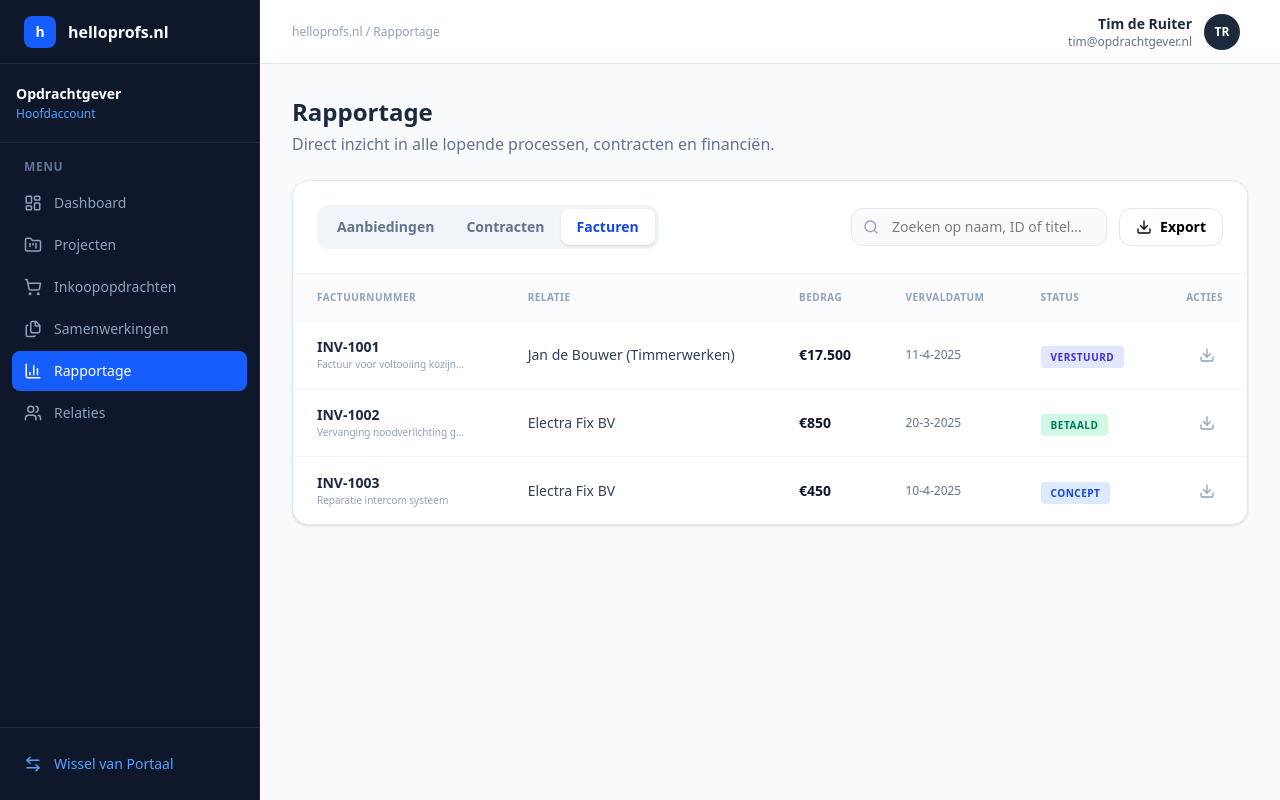
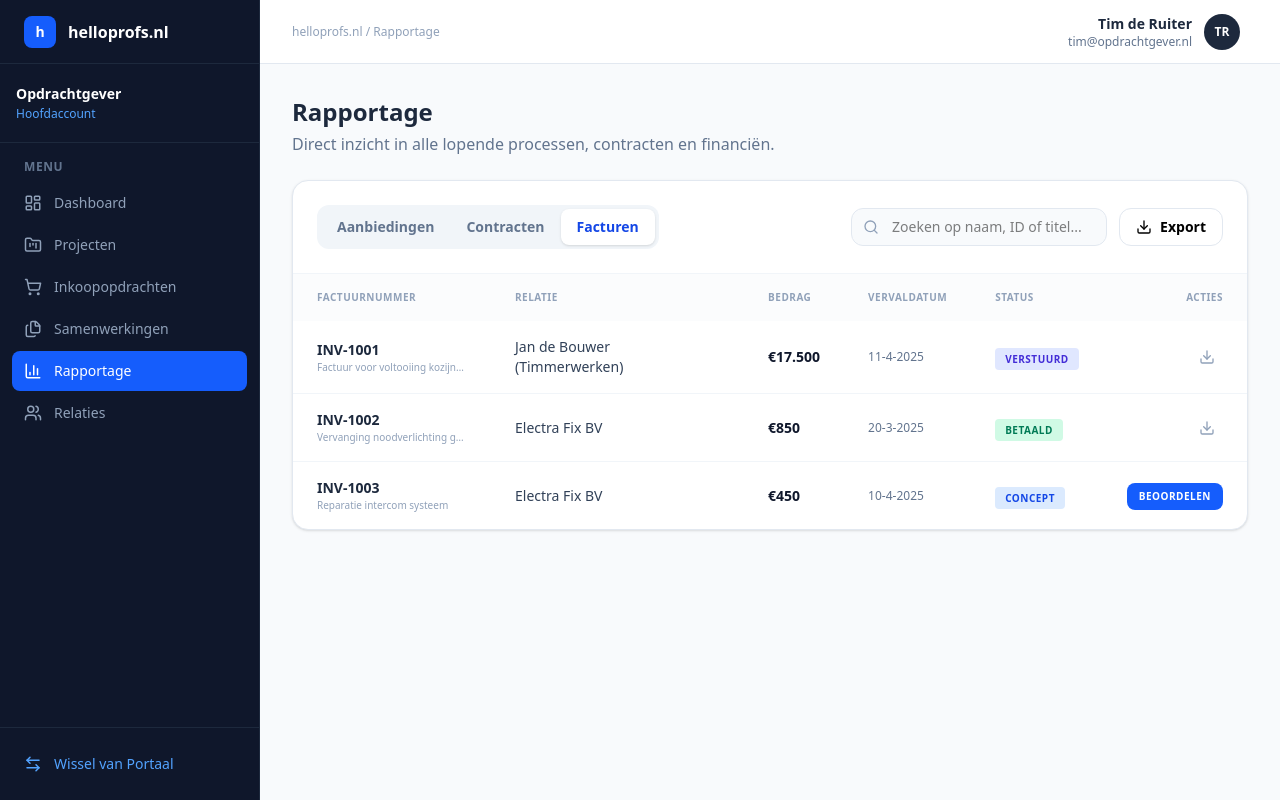
Before and after one commit to helloprofs/helloprofs-2.0-architectuur-relatie, a Next.js app: page /client/reporting in a window 1280 px wide. Both pictures are taken after a click on the button "Facturen". Built offline with nearby package versions, Linux system fonts and the light colour scheme.

Commit message:
feat: implement client-side reporting page with dossier and invoice views, search, and export functionality.

```diff
--- a/src/app/client/reporting/page.tsx
+++ b/src/app/client/reporting/page.tsx
@@ -30,8 +30,8 @@ export default function ReportingPage() {
 
   // Stats calculation
   const openContracts = mockDossiers.filter(d => d.status === 'Contract_Lopend').length;
-  const pendingInvoices = mockInvoices.filter(i => i.status === 'In_Afwachting' || i.status === 'Te_Beoordelen').length;
-  const invoicesToReview = mockInvoices.filter(i => i.status === 'Te_Beoordelen').length;
+  const pendingInvoices = mockInvoices.filter(i => i.status === 'Factuur_Verstuurd' || i.status === 'Concept_Verstuurd').length;
+  const invoicesToReview = mockInvoices.filter(i => i.status === 'Concept_Verstuurd').length;
   const expiredContracts = mockDossiers.filter(d => d.status === 'Contract_Verlopen').length;
 
   const filteredDossiers = mockDossiers.filter(d => {
@@ -226,7 +226,7 @@ export default function ReportingPage() {
                         <InvoiceStatusBadge status={i.status} />
                       </td>
                       <td className="px-6 py-4 text-right">
-                        {i.status === 'Te_Beoordelen' ? (
+                        {i.status === 'Concept_Verstuurd' ? (
                           <button className="bg-blue-600 hover:bg-blue-700 text-white text-[10px] font-bold uppercase tracking-wider px-3 py-1.5 rounded-lg transition-all cursor-pointer">
                             Beoordelen
                           </button>
```
